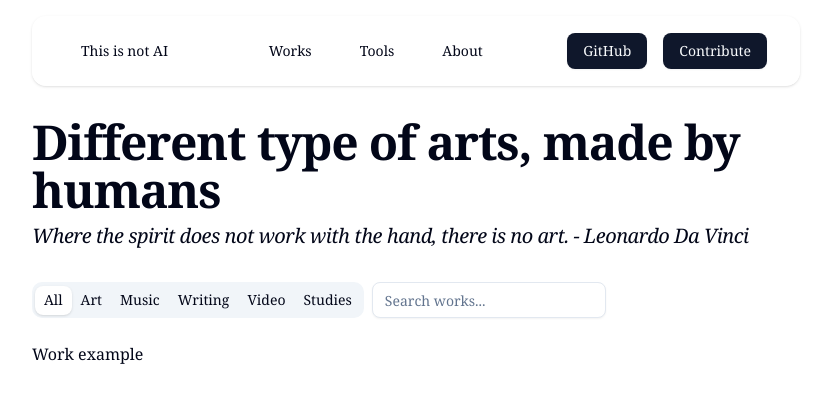
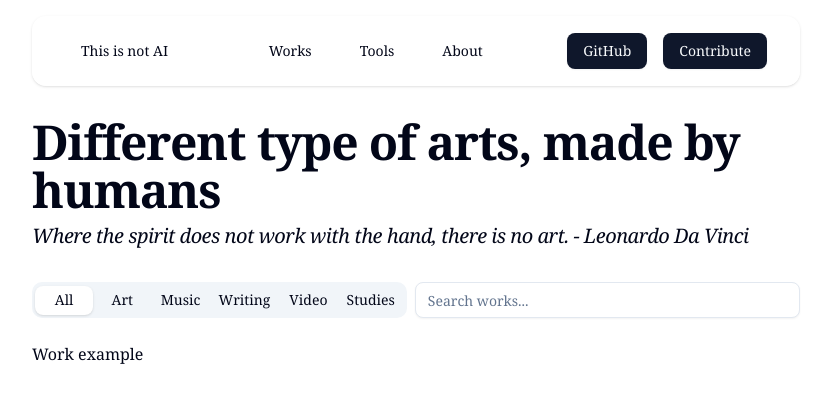
Before and after one commit to Rafacv23/thisisnotai, a SvelteKit app: page /works in a window 1280 px wide. Shown: the top 402 px of the page, without its empty margins (224-1055 px from the left). Built offline with nearby package versions, Linux system fonts and the light colour scheme.

Commit message:
styling for the nav

```diff
--- a/src/routes/works/+page.svelte
+++ b/src/routes/works/+page.svelte
@@ -15,13 +15,13 @@
 <h1>Different type of arts, made by humans</h1>
 <h2>Where the spirit does not work with the hand, there is no art. - Leonardo Da Vinci</h2>
 <Tabs value="all">
-	<nav class="mt-8 mb-4 flex flex-col items-center space-x-2 md:flex-row">
-		<TabsList>
+	<nav class="mt-8 mb-4 flex flex-col items-center gap-2 md:flex-row">
+		<TabsList class="w-full">
 			{#each TABS as tab}
 				<TabsTrigger value={tab.value}>{tab.label}</TabsTrigger>
 			{/each}
 		</TabsList>
-		<Input placeholder="Search works..." class="w-auto" />
+		<Input placeholder="Search works..." class="" />
 	</nav>
 	<TabsContent value="all">
 		<div>
```
